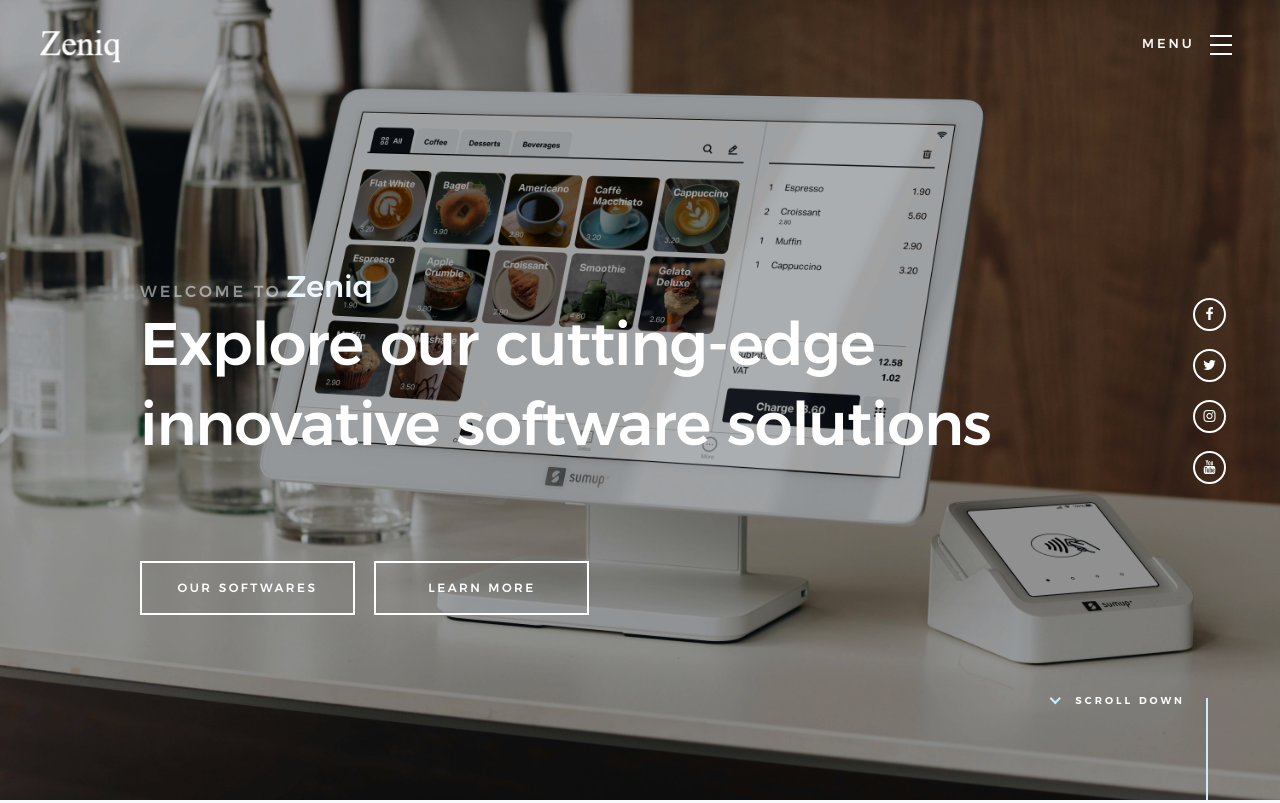
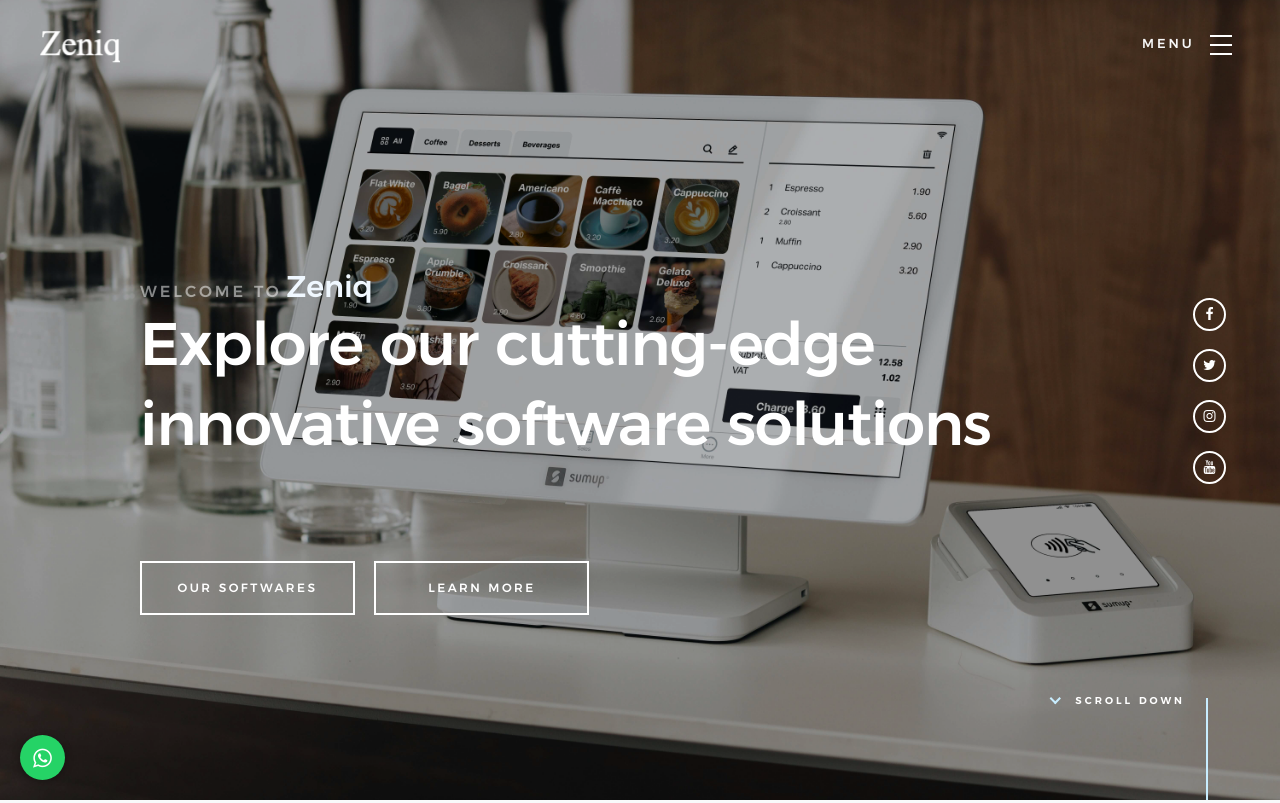
Before and after one commit to ajmal-4/myzenik, a plain HTML site: page softwares.html in a window 1280 px wide. Shown: the top 803 px of the page. Drawn offline with Linux system fonts and the light colour scheme; files whose address does not match are found by name.

Commit message:
Included wp

```diff
--- a/softwares.html
+++ b/softwares.html
@@ -431,6 +431,13 @@ Sultanate of Oman
                 <div class="go-top">
                     <a class="smoothscroll" title="Back to Top" href="#top"><i class="icon-arrow-up" aria-hidden="true"></i></a>
                 </div>
+
+                <div class="go-whatsapp">
+                    <a href="https://wa.me/1234567890" target="_blank" title="Chat on WhatsApp">
+                        <i class="fa fa-whatsapp" aria-hidden="true"></i>
+                    </a>
+                </div>
+
             </div>
 
         </div> <!-- end footer-bottom -->
```
